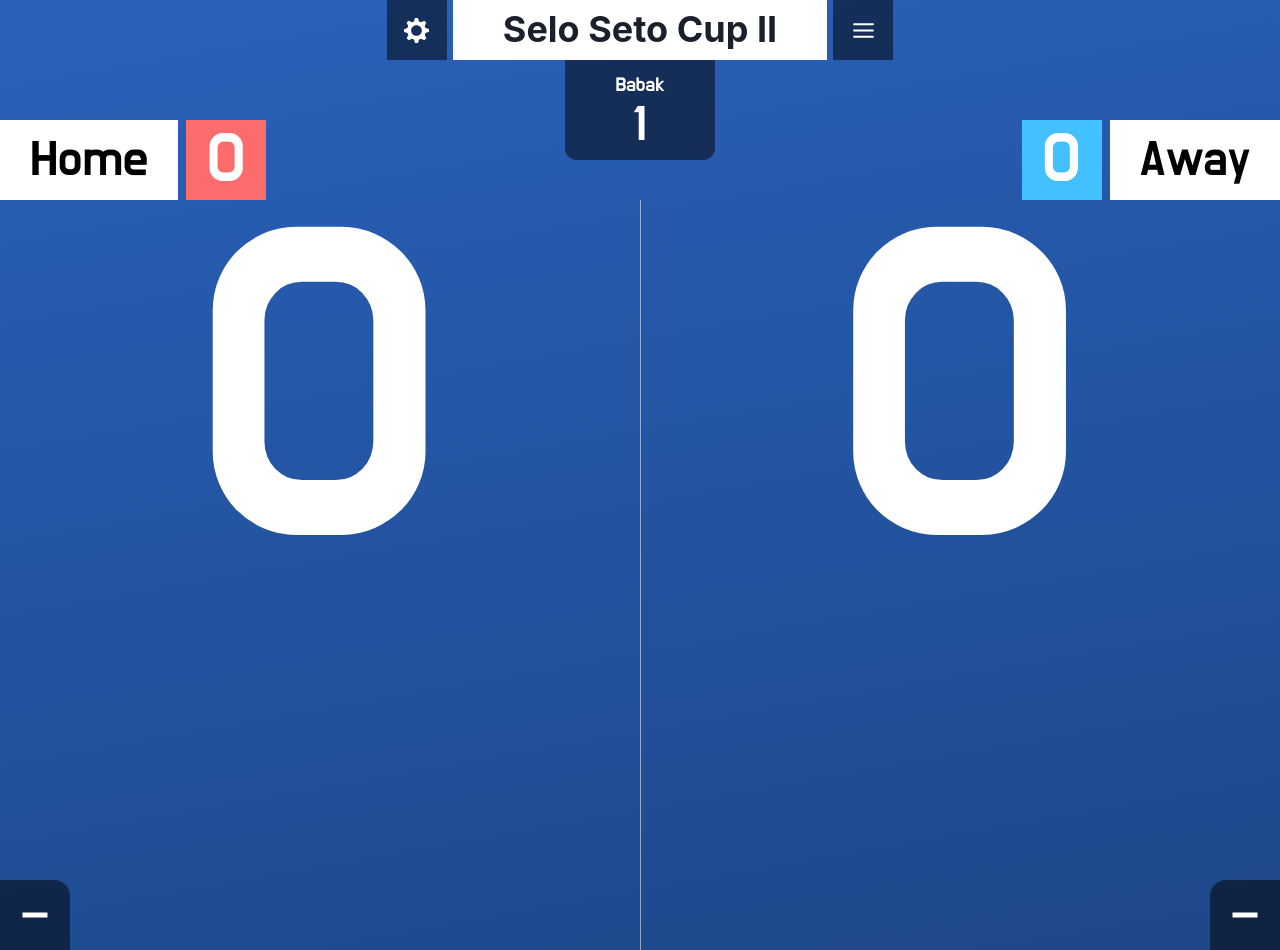
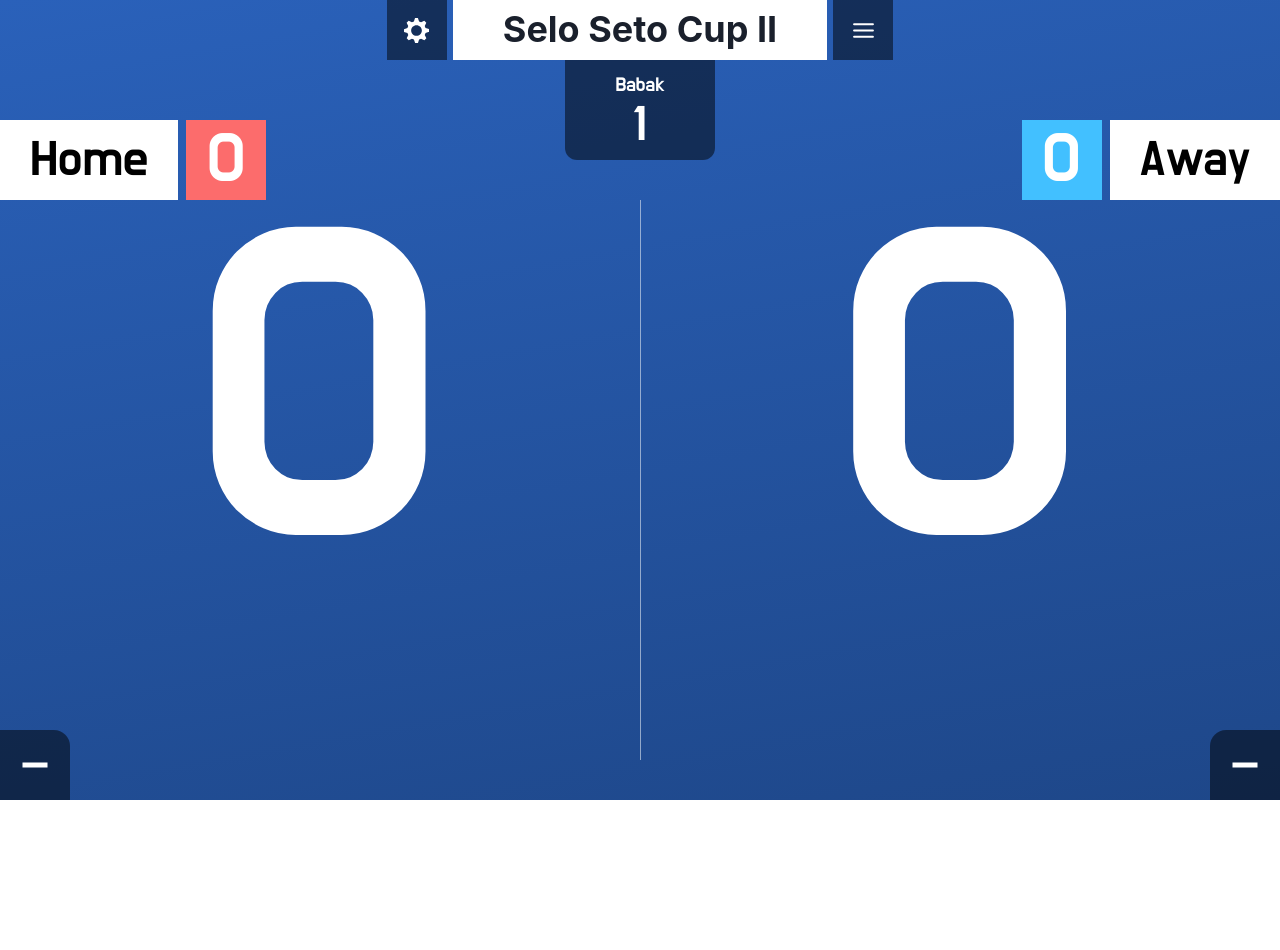
Before and after one commit to Permanaa/scoreboard, a Next.js app: page / in a window 1280 px wide. After the commit the page ends 800 px from the top, so only its background shows below. Built offline with nearby package versions, Linux system fonts and the light colour scheme.

Commit message:
Fix divider

```diff
--- a/styles/Home.module.css
+++ b/styles/Home.module.css
@@ -11,7 +11,8 @@
   align-items: flex-start;
   justify-content: center;
   width: 100%;
-  gap: 6px
+  gap: 6px;
+  z-index: 1;
 }
 
 .title {
@@ -93,7 +94,6 @@
 
 .main {
   display: flex;
-  /* background-color: #285eba; */
   background-image: linear-gradient(170deg, #2a61ba, #1e4789);
 }
 
@@ -108,8 +108,8 @@
 }
 
 .divider {
- height: 750px;
- margin-top: 200px;
+  padding-top: 200px;
+  padding-bottom: 40px
 }
 
 .minus {
```
